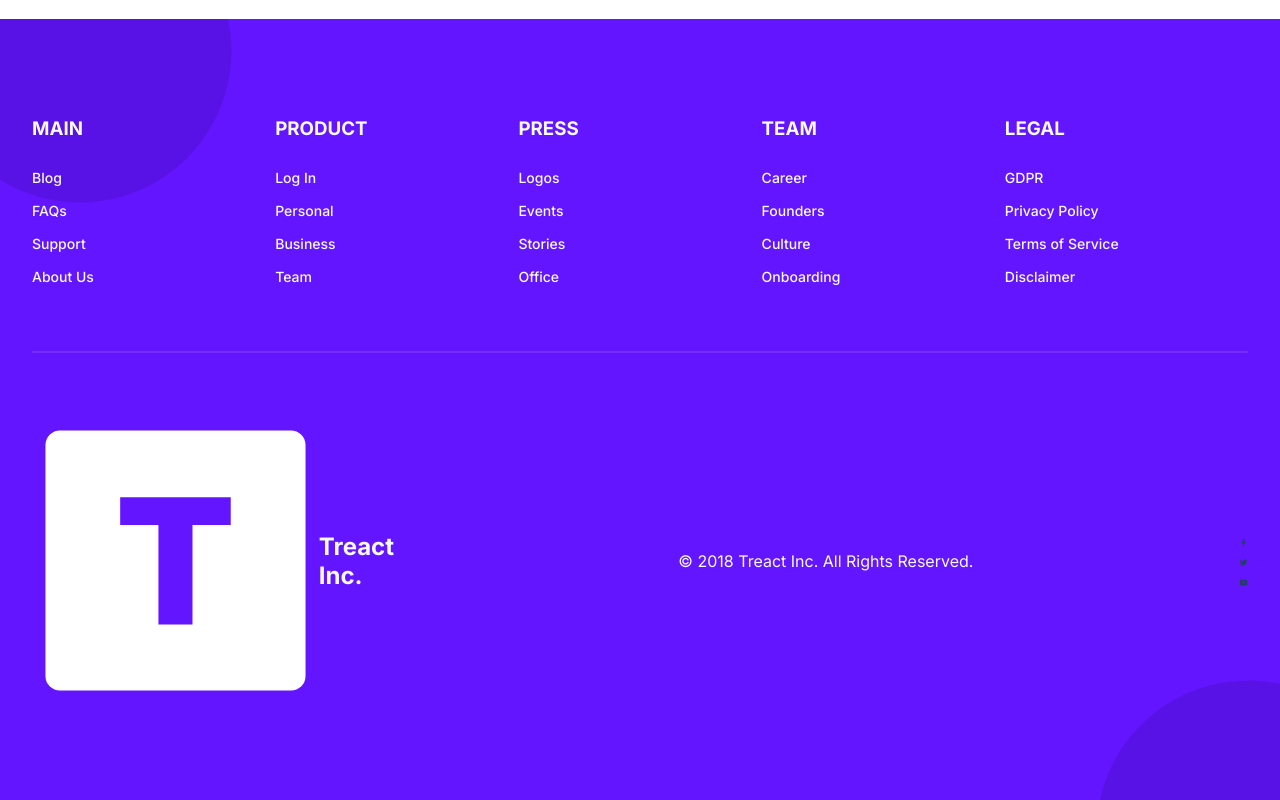
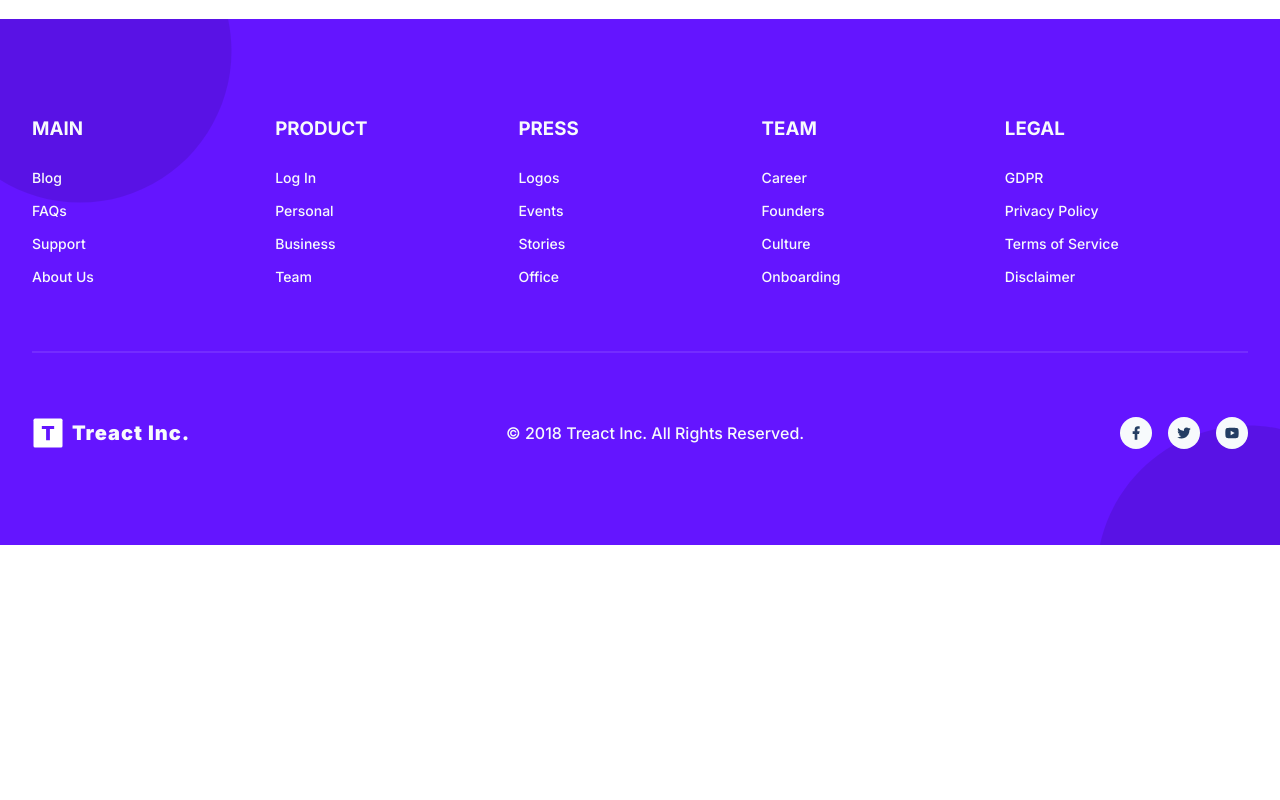
Before and after one commit to herasvictor444/treact-website-project, a plain HTML site: page index.html in a window 1280 px wide. Shown: the part 6110-6910 px from the top of the page. After the commit the page ends 6655 px from the top, so only its background shows below. Drawn offline with Linux system fonts and the light colour scheme.

Commit message:
Update: finish styling footer

```diff
--- a/style.css
+++ b/style.css
@@ -1212,6 +1212,49 @@ footer {
     align-items: center;
 }
 
+.footer__img {
+    height: 32px;
+    width: 32px;
+}
+
+.footer__title {
+    font-size: 20px;
+    font-weight: 900;
+    margin-left: 8px;
+    letter-spacing: 0.05em;
+}
+
+.socials {
+    display: flex;
+    align-items: center;
+    margin-left: -16px;
+}
+
+.social svg {
+    height: 16px;
+    width: 16px;
+}
+
+.social {
+    margin-left: 16px;
+    padding: 8px;
+    background: #f7fafc;
+    display: flex;
+    justify-content: center;
+    border-radius: 50%;
+    z-index: 2;
+    cursor: pointer;
+    transition: all 300ms ease;
+}
+
+.social:hover {
+    background-color: rgba(203, 213, 224);
+}
+
+.footer__copyright {
+    font-weight: 500;
+}
+
 /*
 
 MOBILE RESPONSIVENESS ↓
```
